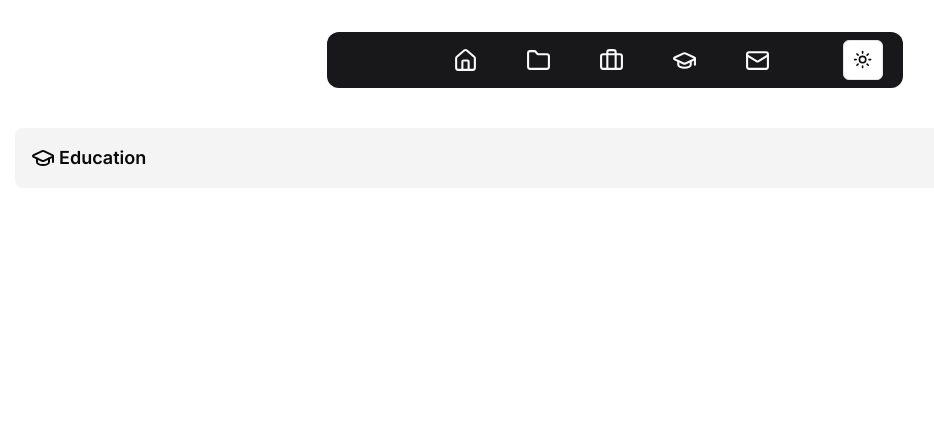
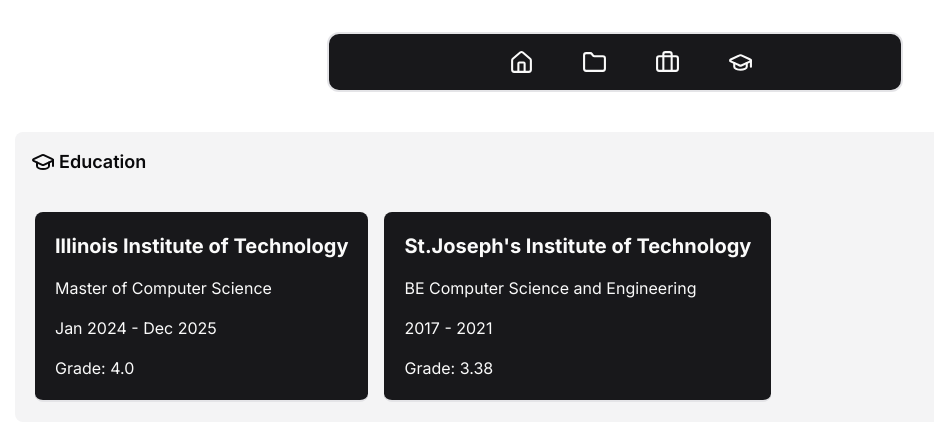
Before and after one commit to sanjay872/portfolio, a Next.js app: page /education in a window 1280 px wide. Shown: the top 440 px of the page, without its empty margins (25-959 px from the left). Built offline with nearby package versions, Linux system fonts and the light colour scheme.

Commit message:
completed education and contact

```diff
--- a/src/app/contact/page.tsx
+++ /dev/null
@@ -1,12 +0,0 @@
-import {Mail} from 'lucide-react'
-import Section from '@/components/section'
-
-function Contact(){
-    return (
-        <Section title="Contact" icon={<Mail />}>
-            <div>
-            </div>
-        </Section>
-    )
-}
-export default Contact;
--- a/src/app/education/page.tsx
+++ b/src/app/education/page.tsx
@@ -1,10 +1,30 @@
 import { GraduationCap } from "lucide-react";
 import Section from "@/components/section";
+import EducationCard from "@/components/educationcard";
 
 function Education(){
+    const educations = [
+        {
+            school: "Illinois Institute of Technology",
+            course: "Master of Computer Science",
+            startYear: "Jan 2024",
+            endYear: "Dec 2025",
+            grade: "4.0"
+        },
+        {
+            school: "St.Joseph's Institute of Technology",
+            course: "BE Computer Science and Engineering",
+            startYear: "2017",
+            endYear: "2021",
+            grade:"3.38"
+        }
+    ]
     return(
         <Section title="Education" icon={<GraduationCap />}>
-            <div>
+            <div className="flex flex-row gap-4 p-5 flex-wrap">
+                {educations.map(education => (
+                    <EducationCard {...education} key={education.school} />
+                ))}
             </div>
         </Section>
     )
--- a/src/app/page.tsx
+++ b/src/app/page.tsx
@@ -1,6 +1,6 @@
 "use client";
 
-import { Linkedin} from "lucide-react";
+import { Linkedin, Mail} from "lucide-react";
 import Image from "next/image";
 import { useRouter } from "next/navigation";
 
@@ -16,8 +16,16 @@
       <div className='w-1/2 flex flex-col item-start justify-start h-full gap-5'>
         <h1 className="text-3xl font-bold">Hello, I&#x2019;m Sanjay Sakthivel.</h1>
         <p className="text-lg">I&#x2019;m a CS graduate Student with 2.5 years of experience as a full-stack Java developer, I have technical expertise in different programming languages, frameworks, tools, and platforms, such as Docker, AWS, Angular and Spring boot. My passion for problem-solving and application development has led me to take many courses and participate in multiple hackathons.</p>
-        <div className="flex w-full">
+        <div className="flex w-full gap-4">
           <Linkedin size={24} onClick={handleLinkedinClick} className="cursor-pointer hover:scale-105"/>
+          <div className="flex gap-4">
+            <Mail size={24} className="cursor-pointer hover:scale-105"/>
+            <div className="flex flex-wrap gap-4">
+            <a href="mailto:sanjaysakthivel2000@gmail.com" className="text-blue-500">sanjaysakthivel2000@gmail.com</a>
+            |
+            <a href="mailto:ssakthivel@hawk.iit.edu" className="text-blue-500">ssakthivel@hawk.iit.edu</a>
+            </div>
+          </div>
         </div>
       </div>
     </div>
--- /dev/null
+++ b/src/components/educationcard.tsx
@@ -0,0 +1,22 @@
+
+interface Props{
+    school: string;
+    course: string;
+    startYear: string;
+    endYear: string;
+    grade: string;
+    description?: string;
+}
+
+function EducationCard({school, course, startYear, endYear, grade, description}: Props){
+    return(
+        <div className="flex flex-col border-b-2 bg-primary text-primary-foreground rounded-lg p-5 gap-4">
+            <div className="font-bold text-xl">{school}</div>
+            <div>{course}</div>
+            <div>{startYear} - {endYear}</div>
+            <div>Grade: {grade}</div>
+            {description && <div>{description}</div>}
+        </div>
+    )
+}
+export default EducationCard;
--- a/src/components/navigations/Navbar.tsx
+++ b/src/components/navigations/Navbar.tsx
@@ -24,10 +24,10 @@
   }
 
   return (
-    <div className='w-full rounded-xl h-full max-w-xl bg-primary gap-4 flex justify-around items-center'>
+    <div className='w-full rounded-xl h-full max-w-xl bg-primary gap-4 flex justify-around items-center border-solid border-2'>
         <div className='w-1/12'></div>
         <div className='flex justify-center items-center gap-4 p-2'>
-        <TooltipProvider delayDuration={300}>
+        <TooltipProvider delayDuration={100}>
           <Tooltip>
             <TooltipTrigger asChild>
               <Button className='text-primary-foreground' variant="ghost" onClick={() => redirect("/")}>
@@ -68,21 +68,21 @@
               <p>Education</p>
             </TooltipContent>
           </Tooltip>
-          <Tooltip>
+          {/* <Tooltip>
             <TooltipTrigger asChild>
               <Button className='text-primary-foreground' variant="ghost" onClick={()=>redirect("/contact")}>
-                {/* Contact */} <Mail size={iconSize} />
+                <Mail size={iconSize} />
               </Button>
             </TooltipTrigger>
             <TooltipContent>
               <p>Contact</p>
             </TooltipContent>
-          </Tooltip>
+          </Tooltip> */}
         </TooltipProvider>
         </div>
         {/* Toogle Theme */}
         <div className='flex p-2 justify-center items-center gap-2'>
-          <ModeToggle />
+          {/* <ModeToggle /> */}
            {/* Hire Me */}
            {/* <Button className='flex justify-center items-center gap-2' variant='secondary'>
             <DiamondPlus size={iconSize} />
```
